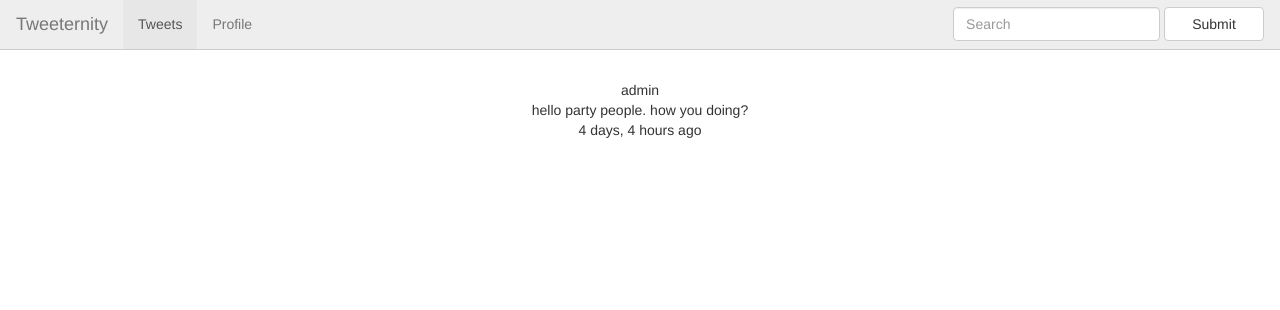
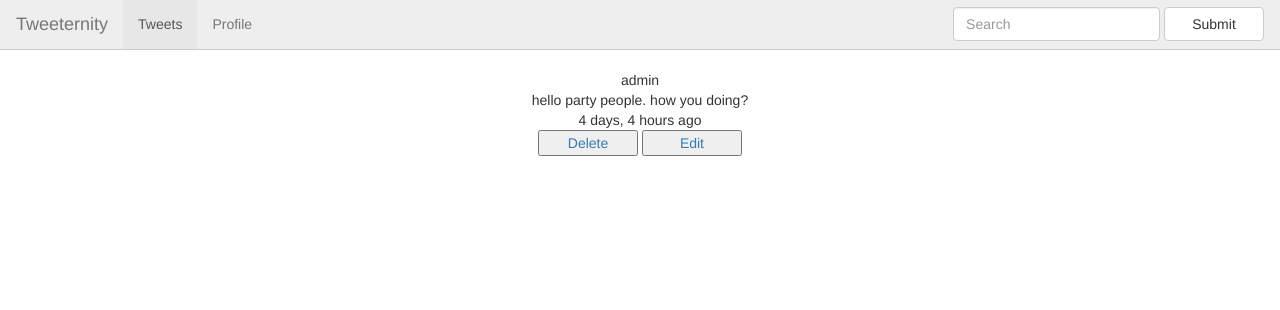
Before and after one commit to 0raclewind/0raclewind.github.io, a Django app: page /tweets/3/ in a window 1280 px wide. Shown: the top 310 px of the page. Run offline with Django 3.2, Linux system fonts and the light colour scheme; data comes from the database, SQL or seed files in the repository; both versions use the stored data as it was after the commit; some libraries are stand-ins or nearby versions.

Commit message:
CRUD finished

```diff
--- a/src/static-storage/css/style.css
+++ b/src/static-storage/css/style.css
@@ -16,3 +16,14 @@
 .content {
   margin-top: 10px;
 }
+
+.home_greeting {
+  margin-top: 5%;
+  background-color: #ddd !important;
+  color: #777 !important;
+
+}
+
+button {
+  width: 100px !important;
+}
--- a/src/templates/base.html
+++ b/src/templates/base.html
@@ -10,7 +10,6 @@
     <div class="row">
       <nav class="navbar-default">
         <div class="container-fluid">
-          <!-- Brand and toggle get grouped for better mobile display -->
           <div class="navbar-header">
             <a class="navbar-brand" href="/">Tweeternity</a>
           </div>
@@ -29,10 +28,11 @@
         </div><!-- /.container-fluid -->
       </nav>
     </div><!-- div row end -->
-    <div class="container text-center content">
     {% block content %}
-
+    <div class="jumbotron text-center home_greeting">
+      <h1>Welcome to Tweeternity</h1>
+      <p>I hope you will like it in here!</p>
+    </div>
     {% endblock content %}
-    </div>
   </body>
 </html>
--- a/src/tweets/admin.py
+++ b/src/tweets/admin.py
@@ -8,8 +8,8 @@ from .models import Tweet
 
 
 class TweetModelAdmin(admin.ModelAdmin):
-	form = TweetModelForm
-	# class Meta:
-	# 	model = Tweet
+	# form = TweetModelForm
+	class Meta:
+		model = Tweet
 
 admin.site.register(Tweet, TweetModelAdmin)
--- a/src/tweets/forms.py
+++ b/src/tweets/forms.py
@@ -7,6 +7,6 @@ class TweetModelForm(forms.ModelForm):
 	class Meta:
 		model = Tweet
 		fields = [
-			'user',
+			# 'user',
 			'content'
 		]
--- a/src/tweets/templates/tweets/create_view.html
+++ b/src/tweets/templates/tweets/create_view.html
@@ -0,0 +1 @@
+{% include 'tweets/form.html' with form=form btn_title="Tweet" %}
--- a/src/tweets/templates/tweets/delete_confirm.html
+++ b/src/tweets/templates/tweets/delete_confirm.html
@@ -0,0 +1,5 @@
+<h3>Confirm delete</h3>
+<form action="" method="post">{% csrf_token %}
+    <p>Are you sure you want to delete "{{ object }}"?</p>
+    <input type="submit" value="Confirm" />
+</form>
--- a/src/tweets/templates/tweets/detail_view.html
+++ b/src/tweets/templates/tweets/detail_view.html
@@ -3,8 +3,16 @@
 {% block title %}Post details{% endblock title %}
 
 {% block content %}
-<br>
-{{ object.user }}<br>
-{{ object.content }}<br>
-{{ object.timestamp|timesince }} ago<br>
+<div class="container text-center">
+  <br>
+  {{ object.user }}<br>
+  {{ object.content }}<br>
+  {{ object.timestamp|timesince }} ago<br>
+  <a href="{{ obj.get_absulute_url }}delete/">
+    <button type="button" name="button">Delete</button>
+  </a>
+  <a href="{{ obj.get_absulute_url }}edit/">
+    <button type="button" name="button">Edit</button>
+  </a>
+</div>
 {% endblock content %}
--- /dev/null
+++ b/src/tweets/templates/tweets/form.html
@@ -0,0 +1,5 @@
+<form class="form" action="" method="POST">
+  {% csrf_token %}
+  {{ form.as_p}}
+  <input type="submit" value="{{ btn_title }}" />
+</form>
--- a/src/tweets/templates/tweets/tweet_list.html
+++ b/src/tweets/templates/tweets/tweet_list.html
@@ -3,11 +3,13 @@
 {% block title %}Tweets{% endblock %}
 
 {% block content %}
+<div class="container text-center">
   <h3>Tweets</h3>
   {% for obj in object_list %}
   <a href="{{ obj.id }}">{{ obj.user }}</a><br>
   {{ obj.content }}<br>
-{{ obj.timestamp|timesince }} ago<br>
+  {{ obs.timestamp|timesince }} ago<br>
   <br>
   {% endfor %}
+</div>
 {% endblock content %}
--- /dev/null
+++ b/src/tweets/templates/tweets/update_view.html
@@ -0,0 +1 @@
+{% include 'tweets/form.html' with form=form btn_title="Update" %}
--- a/src/tweets/urls.py
+++ b/src/tweets/urls.py
@@ -1,7 +1,10 @@
 from django.conf.urls import url
-from .views import TweetListView, TweetDetailView
+from .views import TweetCreateView, TweetDeleteView, TweetDetailView, TweetListView, TweetUpdateView
 
 urlpatterns = [
-    url(r'^$', TweetListView.as_view(), name="list"),
-    url(r'^(?P<pk>\d+)/$', TweetDetailView.as_view(), name="detail"),
+    url(r'^$', TweetListView.as_view(), name="list"),  # /tweets/
+    url(r'^create/$', TweetCreateView.as_view(), name="detail"),  # /tweets/create/
+    url(r'^(?P<pk>\d+)/$', TweetDetailView.as_view(), name="create"),  # /tweets/<id>/
+    url(r'^(?P<pk>\d+)/edit/$', TweetUpdateView.as_view(), name="edit"),  # /tweets/<id>/edit
+    url(r'^(?P<pk>\d+)/delete/$', TweetDeleteView.as_view(), name="delete"),  # /tweets/<id>/delete
 ]
--- a/src/tweets/views.py
+++ b/src/tweets/views.py
@@ -1,8 +1,20 @@
-# from django.shortcuts import render
+from django.contrib.auth.mixins import LoginRequiredMixin
+from django.views.generic import CreateView, DeleteView, DetailView, ListView, UpdateView
+from django.urls import reverse_lazy
+
+from .forms import TweetModelForm
+from .mixins import FormUserNeededMixin, UserOwnerMixin
 from .models import Tweet
-from django.views.generic import ListView, DetailView
 
 
+# Create
+class TweetCreateView(FormUserNeededMixin, CreateView):
+	form_class = TweetModelForm
+	template_name = 'tweets/create_view.html'
+	success_url = '/tweets/'
+
+
+# Retrieve
 class TweetDetailView(DetailView):
 	template_name = "tweets/detail_view.html"
 	queryset = Tweet.objects.all()
@@ -12,6 +24,22 @@ class TweetDetailView(DetailView):
 		return Tweet.objects.get(pk=pk)
 
 
+# Update
+class TweetUpdateView(LoginRequiredMixin, UserOwnerMixin, UpdateView):
+	queryset = Tweet.objects.all()
+	form_class = TweetModelForm
+	template_name = 'tweets/update_view.html'
+	success_url = '/tweets/'
+
+
+# Delete
+class TweetDeleteView(LoginRequiredMixin, DeleteView):
+	queryset = Tweet.objects.all()
+	template_name = "tweets/delete_confirm.html"
+	success_url = reverse_lazy("list")
+
+
+# List / Tweet feed
 class TweetListView(ListView):
 	template_name = "tweets/tweet_list.html"
 	queryset = Tweet.objects.all()
@@ -19,19 +47,3 @@ class TweetListView(ListView):
 	def get_context_data(self, *args, **kwargs):
 		context = super(TweetListView, self).get_context_data(**kwargs)
 		return context
-
-
-# def tweet_detail_view(request):
-# 	obj = models.Tweet.get(id=id)
-# 	context = {
-# 		"object": obj,
-# 	}
-# 	return render(request, "tweets/detail_view.html", context)
-#
-#
-# def tweet_list_view(request):
-# 	queryset = models.Tweet.objects.all()
-# 	context = {
-# 		"object_list": queryset
-# 	}
-# 	return render(request, "tweets/tweet_list.html", context)
```
Also changed, not shown: src/tweets/mixins.py (added, +21 -0 lines), static-serve/css/style.css (+18 -0 lines), src/db.sqlite3. Lines whose indentation alone changed are shown as unchanged.
